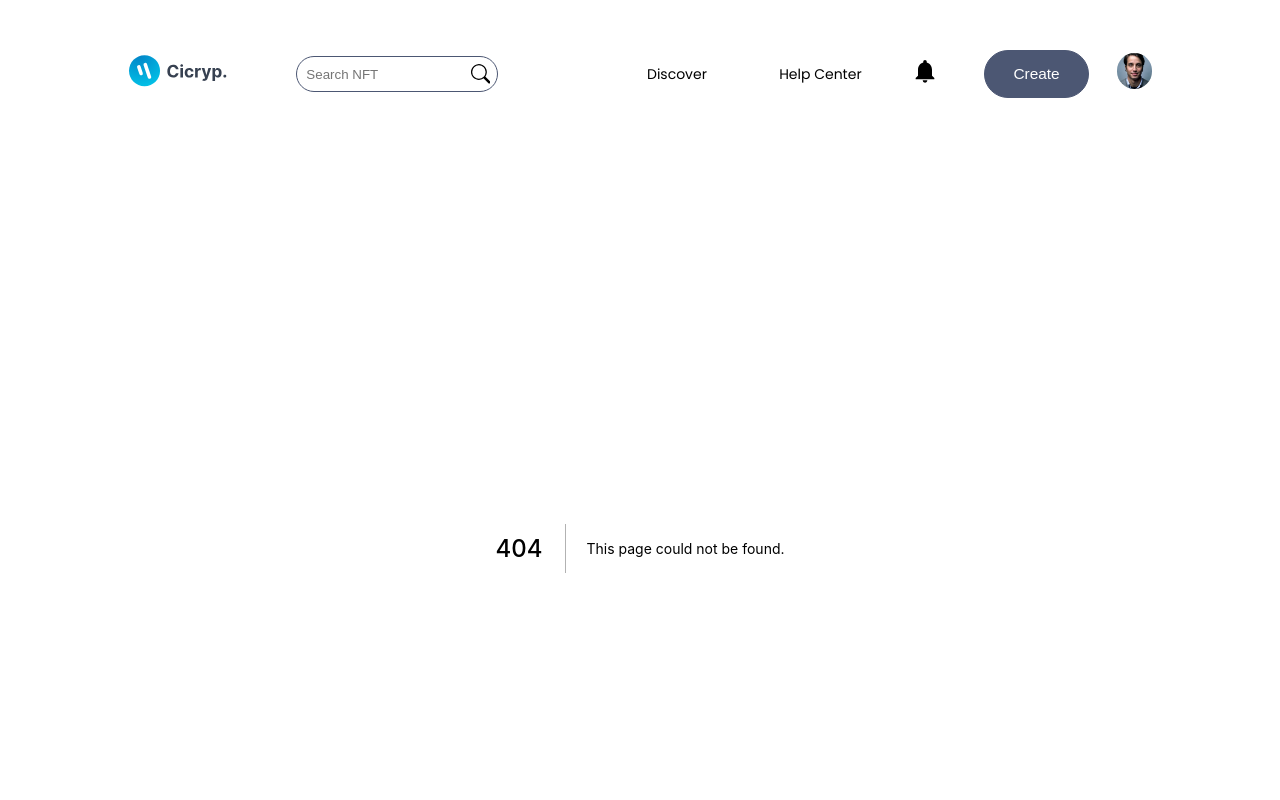
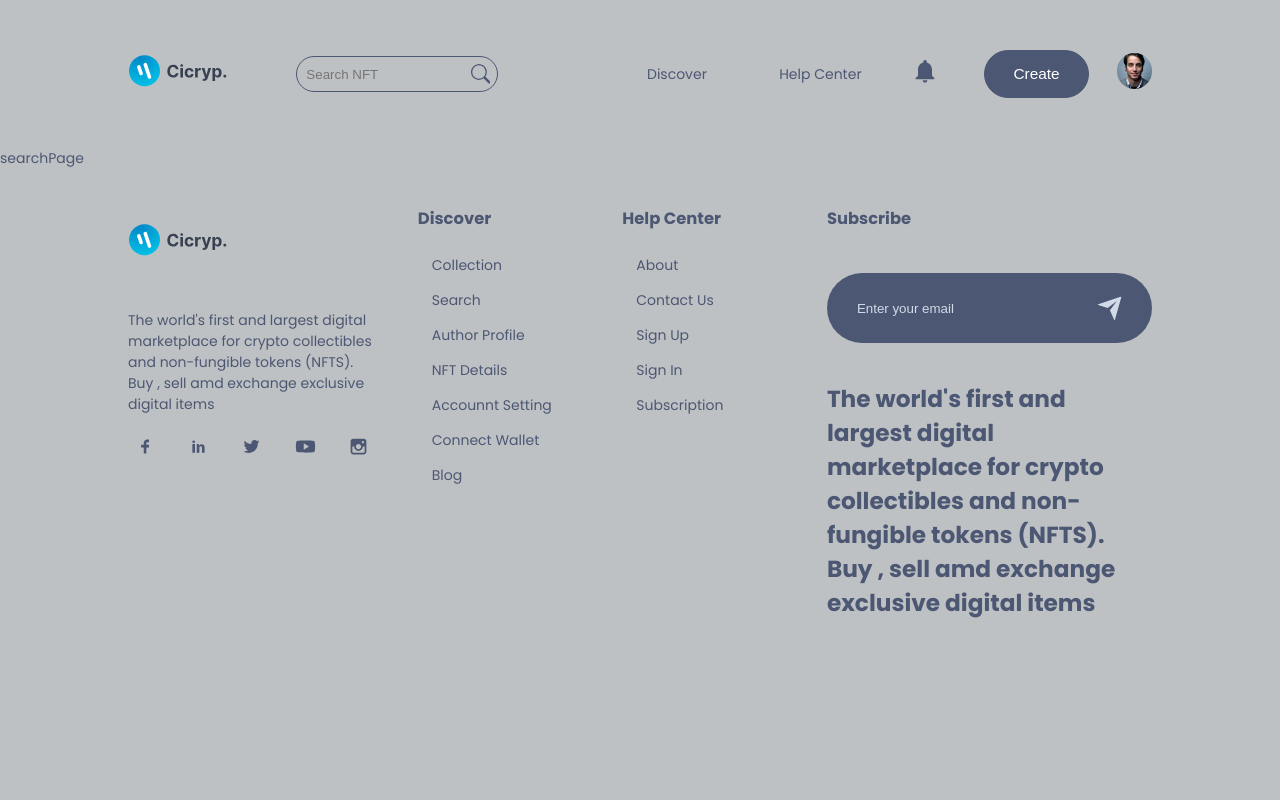
Before and after one commit to DaniTechdev/WEB3-NFT-Marketplace-solidity-and-NextJs-FullStack-, a Next.js app: page /searchPage in a window 1280 px wide. Before the commit this address had no page. Shown: the top 800 px of the page. Built offline with nearby package versions, Linux system fonts and the light colour scheme.

Commit message:
Started searchBar Page by crreating neccesary components

```diff
--- /dev/null
+++ b/pages/searchPage.js
@@ -0,0 +1,10 @@
+import React from "react";
+
+//INTERNAL IMPORT
+import Style from "../styles/searchPage.module.css";
+
+const searchPage = () => {
+  return <div>searchPage</div>;
+};
+
+export default searchPage;
```
Also changed, not shown: SearchPage/SearchBar/SearchBar.jsx (added), SearchPage/SearchBar/SearchBar.module.css (added), SearchPage/searchBarindex.js (added), styles/searchPage.module.css (added).
